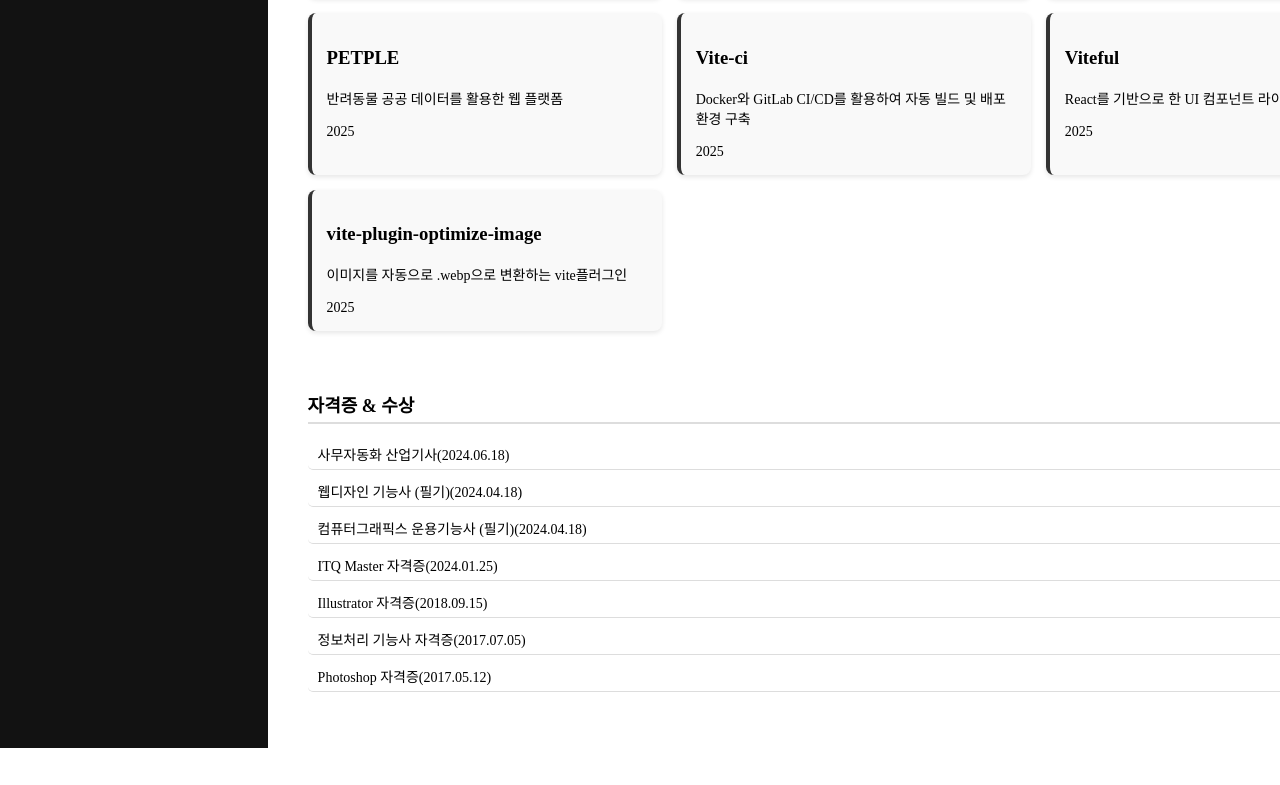
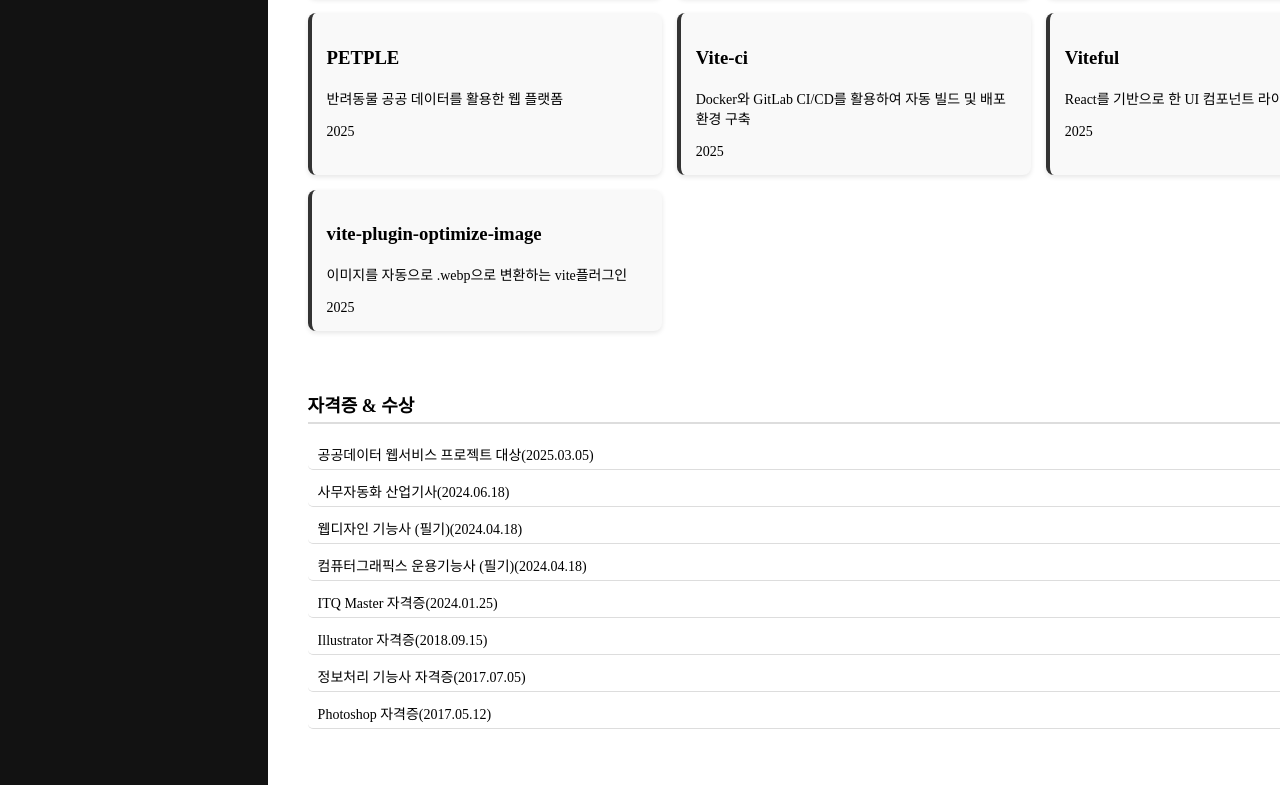
Before and after one commit to yunzzng/react-resume, a React (Vite) app: page / in a window 1280 px wide. Shown: the part 1370-2155 px from the top of the page. Before the commit the page ends 2118 px from the top, so only its background shows below. Built offline with nearby package versions, Linux system fonts and the light colour scheme.

Commit message:
add certifications

```diff
--- a/src/data/certifications.ts
+++ b/src/data/certifications.ts
@@ -1,4 +1,5 @@
 const certifications = [
+  { name: "공공데이터 웹서비스 프로젝트 대상", date: "2025.03.05" },
   { name: "사무자동화 산업기사", date: "2024.06.18" },
   { name: "웹디자인 기능사 (필기)", date: "2024.04.18" },
   { name: "컴퓨터그래픽스 운용기능사 (필기)", date: "2024.04.18" },
```
